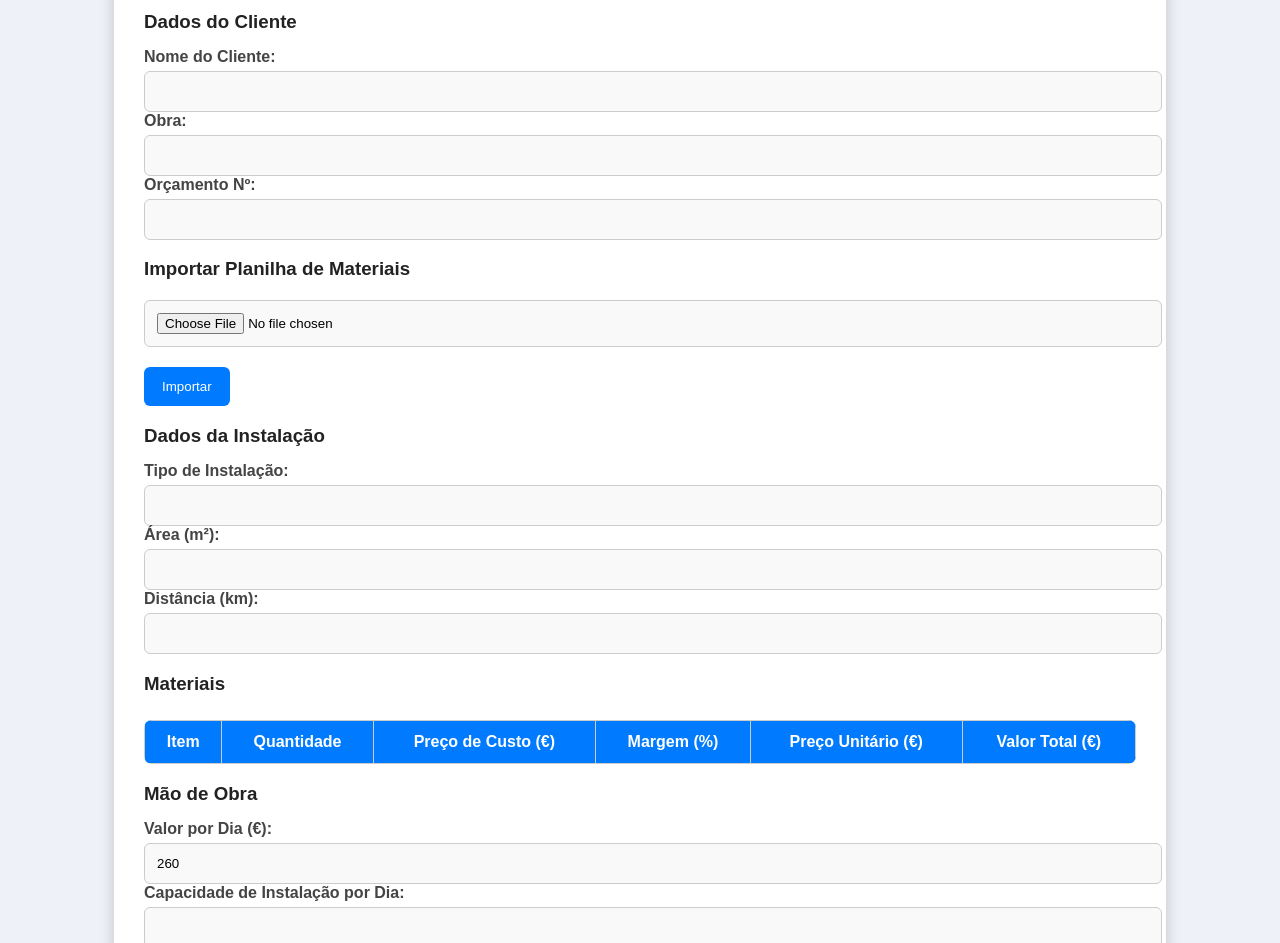
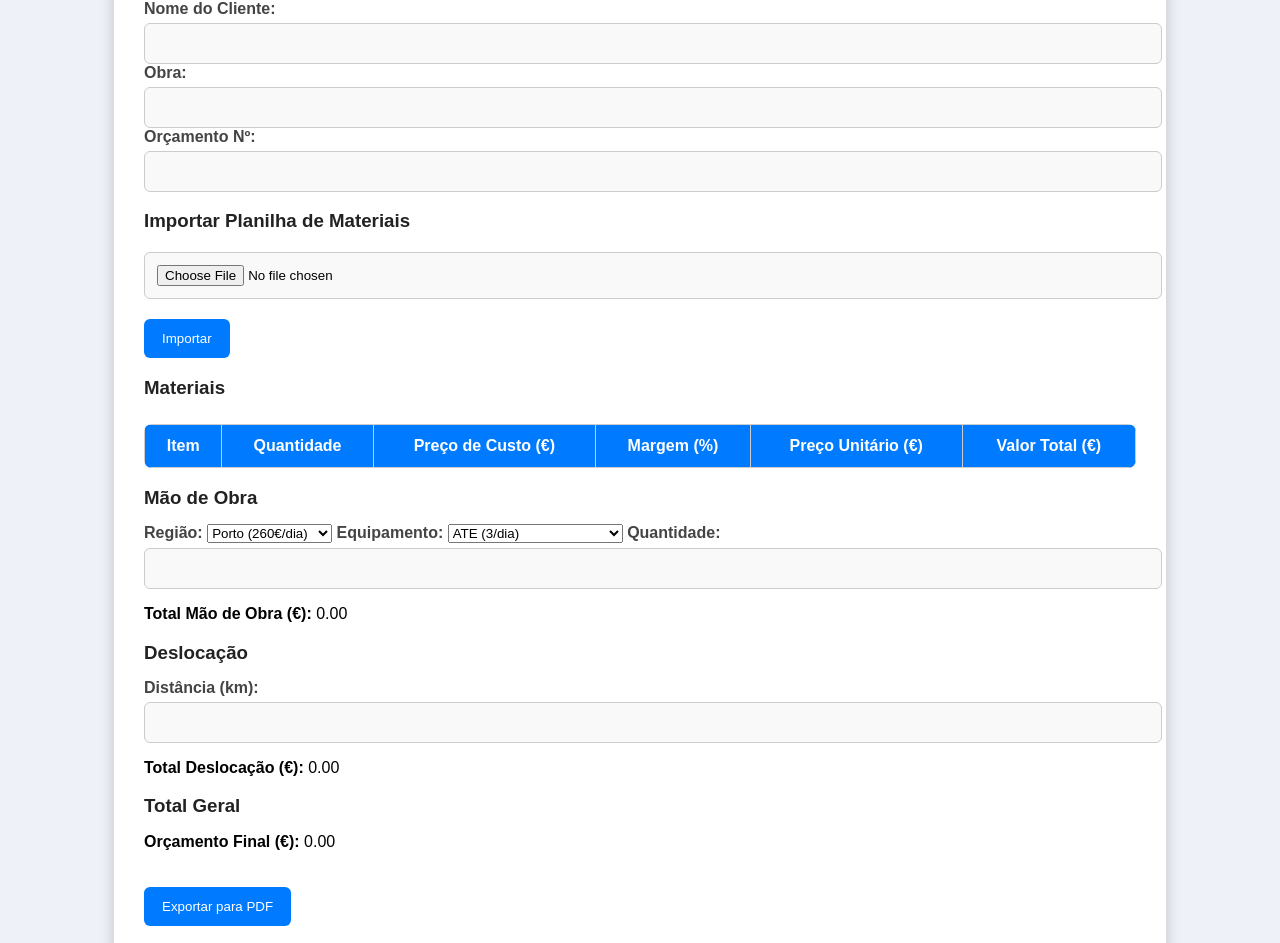
Before and after one commit to 0xdavidmorato/ited, a plain HTML site: page index.html in a window 1280 px wide. Shown: the part 126-1069 px from the top of the page. Drawn offline with Linux system fonts and the light colour scheme.

Commit message:
Update index.html

```diff
--- a/index.html
+++ b/index.html
@@ -10,8 +10,9 @@
 </head>
 <body>
     <div class="container">
-        <h2>Calculadora de Orçamento ITED</h2>
 
+        <!-- Dados do Cliente -->
+        <div class="section">
             <h3>Dados do Cliente</h3>
             <label>Nome do Cliente:
                 <input type="text" id="nome_cliente">
@@ -20,24 +21,19 @@
                 <input type="text" id="obra">
             </label>
             <label>Orçamento Nº:
-            <input type="text" id="orc_numero">
+                <input type="text" id="orc_numero" readonly>
             </label>
+        </div>
 
+        <!-- Importação de Materiais -->
+        <div class="section">
             <h3>Importar Planilha de Materiais</h3>
             <input type="file" id="fileInput" accept=".xls,.xlsx">
             <button class="btn" onclick="importarExcel()">Importar</button>
+        </div>
 
-        <h3>Dados da Instalação</h3>
-        <label>Tipo de Instalação:
-            <input type="text" id="tipo_instalacao">
-        </label>
-        <label>Área (m²):
-            <input type="number" id="area">
-        </label>
-        <label>Distância (km):
-            <input type="number" id="distancia" oninput="calcularDeslocacao()">
-        </label>
-
+        <!-- Tabela de Materiais -->
+        <div class="section">
             <h3>Materiais</h3>
             <table id="materiaisTabela">
                 <tr>
@@ -49,29 +45,53 @@
                     <th>Valor Total (€)</th>
                 </tr>
             </table>
+        </div>
 
+        <!-- Cálculo de Mão de Obra -->
+        <div class="section">
             <h3>Mão de Obra</h3>
-        <label>Valor por Dia (€):
-            <input type="number" id="valor_dia" value="260">
+            <label>Região:
+                <select id="regiao" onchange="calcularMaoObra()">
+                    <option value="porto">Porto (260€/dia)</option>
+                    <option value="lisboa">Lisboa (350€/dia)</option>
+                </select>
             </label>
-        <label>Capacidade de Instalação por Dia:
-            <input type="number" id="capacidade_dia">
+            <label>Equipamento:
+                <select id="equipamento" onchange="calcularMaoObra()">
+                    <option value="ATE">ATE (3/dia)</option>
+                    <option value="ATIS">ATIS (10/dia)</option>
+                    <option value="Bastidores">Bastidores (3/dia)</option>
+                    <option value="Tomadas RJ45">Tomadas RJ45 (100/dia)</option>
+                    <option value="Paineis UTP">Paineis UTP (6/dia)</option>
+                    <option value="Pigtail">Pigtail (30/dia)</option>
+                    <option value="Certificação">Certificação (100/dia)</option>
+                    <option value="Derivadores">Derivadores (10/dia)</option>
+                    <option value="Tomadas TV">Tomadas TV (60/dia)</option>
+                    <option value="Paineis Coaxiais">Paineis Coaxiais (6/dia)</option>
+                    <option value="Mastros e Antenas">Mastros e Antenas (1/dia)</option>
+                </select>
             </label>
-        <label>Dias Necessários:
-            <input type="number" id="dias" readonly>
-        </label>
-        <label>Margem sobre Mão de Obra (%):
-            <input type="number" id="margem_mao_obra" oninput="calcularMaoObra()">
+            <label>Quantidade:
+                <input type="number" id="qtd_equipamento" oninput="calcularMaoObra()">
             </label>
             <p><b>Total Mão de Obra (€):</b> <span id="total_mao_obra">0.00</span></p>
+        </div>
 
+        <!-- Cálculo de Deslocação -->
+        <div class="section">
             <h3>Deslocação</h3>
+            <label>Distância (km):
+                <input type="number" id="distancia" oninput="calcularDeslocacao()">
+            </label>
             <p><b>Total Deslocação (€):</b> <span id="total_deslocacao">0.00</span></p>
+        </div>
 
+        <!-- Total Geral -->
+        <div class="section">
             <h3>Total Geral</h3>
             <p><b>Orçamento Final (€):</b> <span id="orcamento_final">0.00</span></p>
-
             <button class="btn" onclick="gerarPDF()">Exportar para PDF</button>
+        </div>
     </div>
 </body>
 </html>
```
Lines whose indentation alone changed are shown as unchanged.
